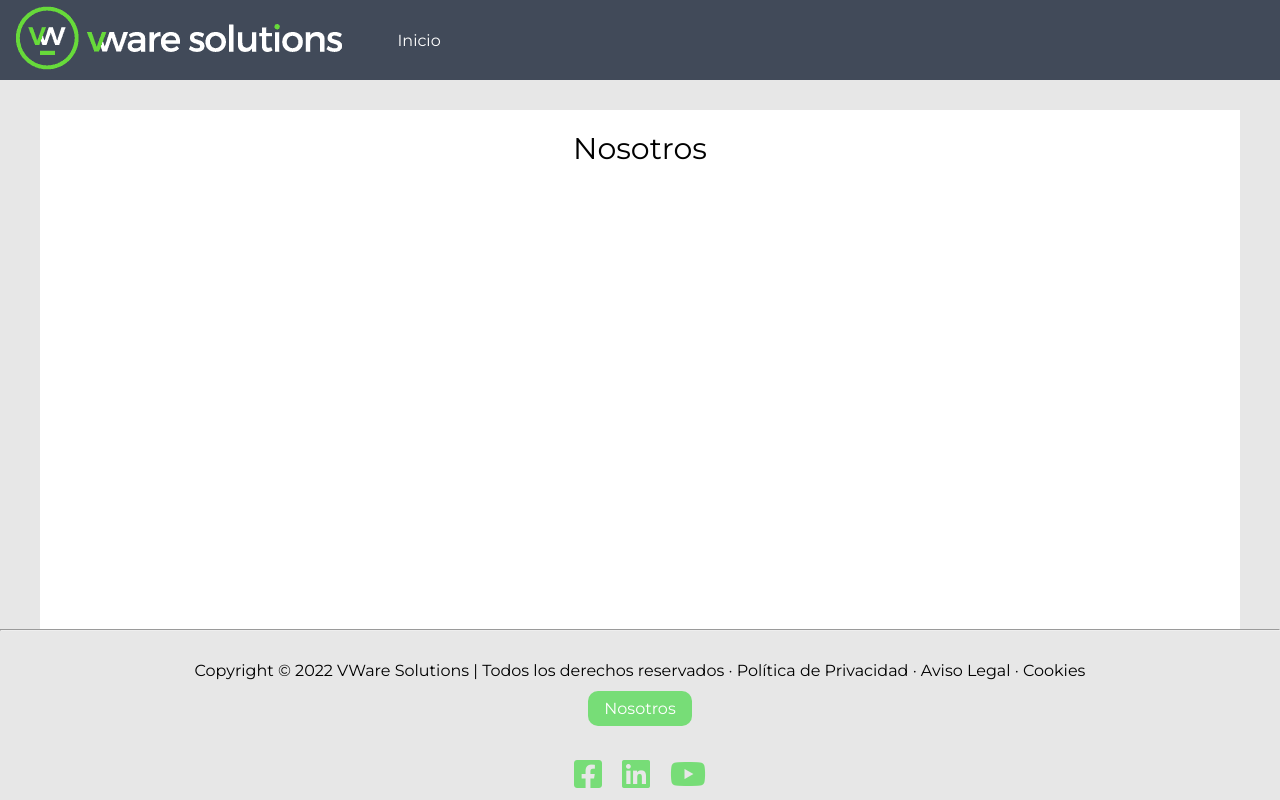
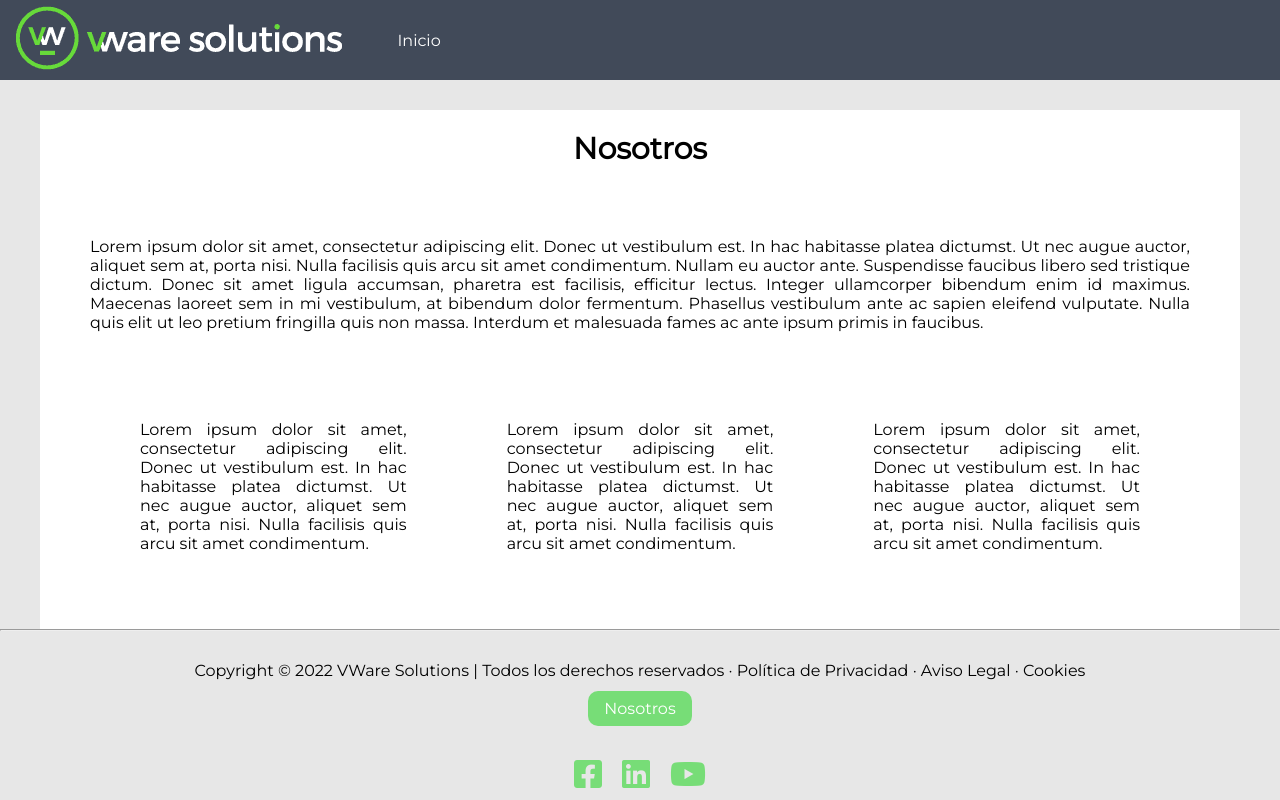
Before and after one commit to tonyekssj/Ticket-System-, a React (Create React App) app: page /nosotros in a window 1280 px wide. Built offline with nearby package versions, Linux system fonts and the light colour scheme.

Commit message:
Pagina de inicio LISTO
login listo

```diff
--- a/src/pages/Nosotros.css
+++ b/src/pages/Nosotros.css
@@ -1,5 +1,4 @@
 .box-nosotros{
-
     max-width: 1200px;
     width:100%;
     margin:auto;
@@ -18,11 +17,33 @@
     padding: 20px;
     font-size: 30px;
     text-align: center;
+    font-weight: bold;
 }
 
-.nosotros-titulo:hover{
-    font-weight: bold;
-    border-radius: 10px;
-    font-size: 40px;
-    transition: all 0.2s ease-out;
+
+
+.nosotros-titulo{
+    padding: 20px;
+    font-size: 30px;
+    text-align: center;
 }
+
+.texto-nosotros{
+    padding: 50px;
+    text-align: justify;
+}
+
+.table-nosotros{
+    margin-left: auto;
+    margin-right: auto;
+    border-collapse: separate;
+    border-spacing: 100px 0 ;
+}
+
+.nosotros-primero{
+
+    width: 300px;
+    height: 100px;
+    text-align: justify;
+
+}
--- a/src/pages/Nosotros.jsx
+++ b/src/pages/Nosotros.jsx
@@ -6,8 +6,22 @@ export const Nosotros =() =>{
     return(
     <body>
         <div className="box-nosotros">
-            <p className="nosotros-titulo">Nosotros</p>
+        <p className="nosotros-titulo">Nosotros</p>
+        <p className="texto-nosotros">Lorem ipsum dolor sit amet, consectetur adipiscing elit. Donec ut vestibulum est. In hac habitasse platea dictumst. Ut nec augue auctor, aliquet sem at, porta nisi. Nulla facilisis quis arcu sit amet condimentum. Nullam eu auctor ante. Suspendisse faucibus libero sed tristique dictum. Donec sit amet ligula accumsan, pharetra est facilisis, efficitur lectus. Integer ullamcorper bibendum enim id maximus. Maecenas laoreet sem in mi vestibulum, at bibendum dolor fermentum. Phasellus vestibulum ante ac sapien eleifend vulputate. Nulla quis elit ut leo pretium fringilla quis non massa. Interdum et malesuada fames ac ante ipsum primis in faucibus.</p>
+        <br/>
+        <br/>
+
+        <table className="table-nosotros">
+            <tr>
+                <td className="nosotros-primero">Lorem ipsum dolor sit amet, consectetur adipiscing elit. Donec ut vestibulum est. In hac habitasse platea dictumst. Ut nec augue auctor, aliquet sem at, porta nisi. Nulla facilisis quis arcu sit amet condimentum.</td>
+                <td className="nosotros-primero">Lorem ipsum dolor sit amet, consectetur adipiscing elit. Donec ut vestibulum est. In hac habitasse platea dictumst. Ut nec augue auctor, aliquet sem at, porta nisi. Nulla facilisis quis arcu sit amet condimentum.</td>
+                <td className="nosotros-primero">Lorem ipsum dolor sit amet, consectetur adipiscing elit. Donec ut vestibulum est. In hac habitasse platea dictumst. Ut nec augue auctor, aliquet sem at, porta nisi. Nulla facilisis quis arcu sit amet condimentum.</td>
+            </tr>
+        </table>
         </div>
+
+
+
     </body>
 
     )
```
